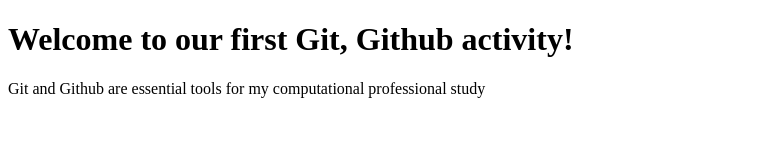
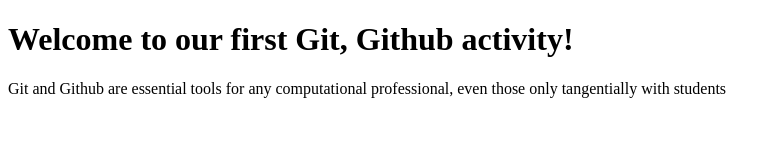
Before and after one commit to munkhdae-gif/CS110_git_html_demo, a plain HTML site: page index.html in a window 1280 px wide. Shown: the whole page, without its empty margins (0-781 px from the left). Drawn offline with Linux system fonts and the light colour scheme.

Commit message:
Update index.html

```diff
--- a/index.html
+++ b/index.html
@@ -6,7 +6,7 @@
 <body>
 
 <h1>Welcome to our first Git, Github activity!</h1>
-<p>Git and Github are essential tools for my computational professional study</p>
+<p>Git and Github are essential tools for any computational professional, even those only tangentially with students</p>
 
 </body>
 </html>
```
